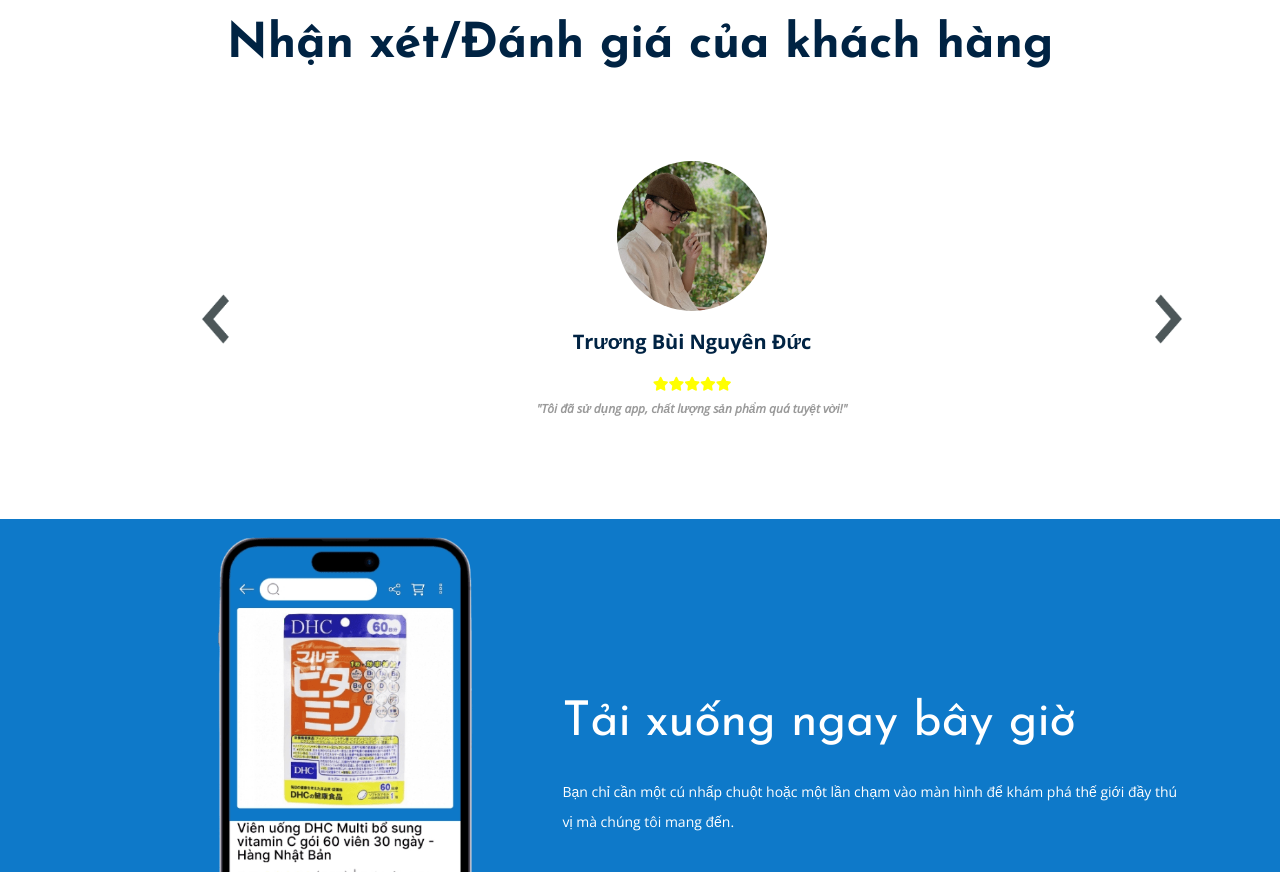
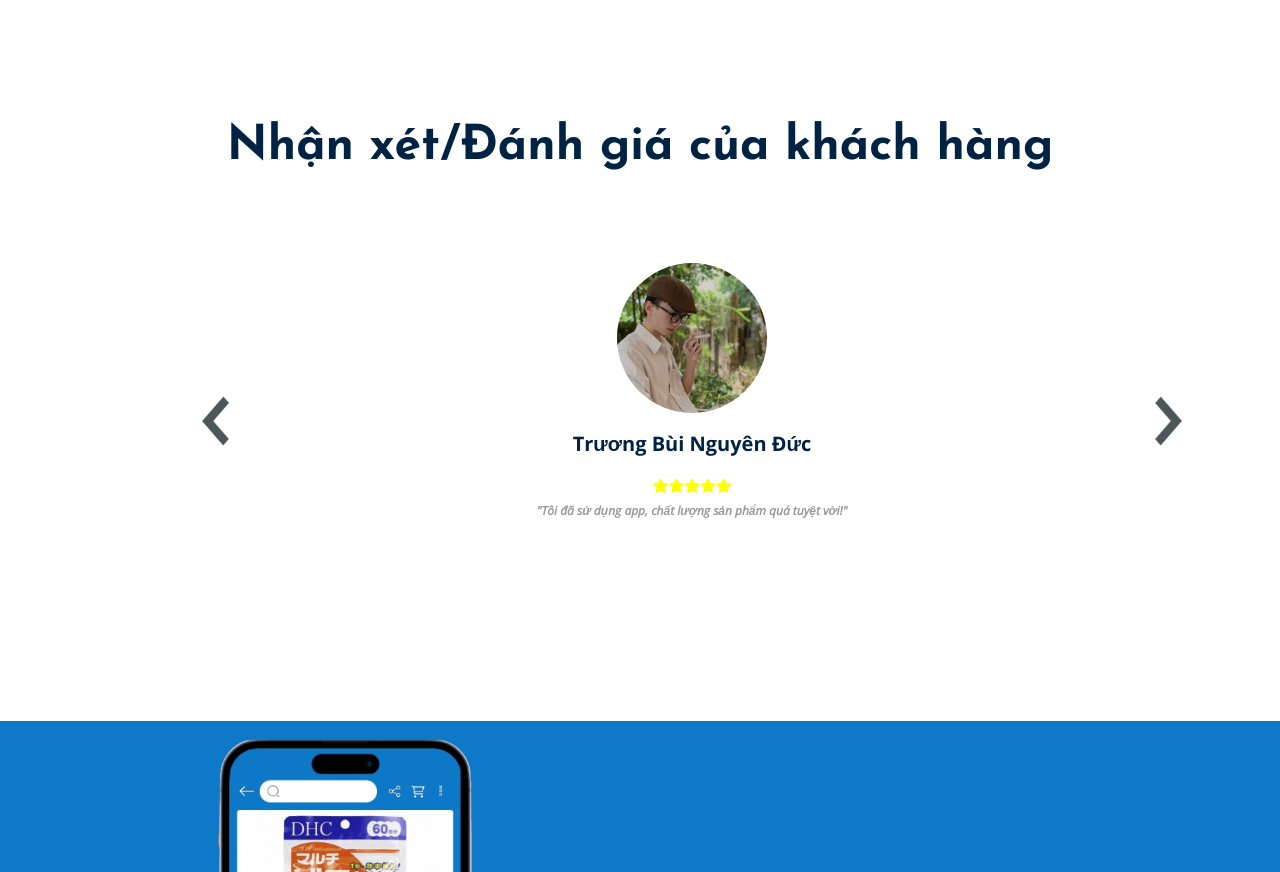
Before and after one commit to fmt-mart/FMT, a plain HTML site: page index.html in a window 1280 px wide. Shown: the part 3850-4722 px from the top of the page. Drawn offline with nearby package versions, Linux system fonts and the light colour scheme; some packages are replaced by stand-ins of ours.

Commit message:
first commit

```diff
--- a/css/style.css
+++ b/css/style.css
@@ -248,6 +248,7 @@ nav{
 
 /**********************************Nhan xet danh gia******************************/
 
+
 .lui{
   height: 50px;
   width: 50px;
@@ -271,14 +272,20 @@ nav{
   color: #002343;
 }
 
+.section {
+  padding: 100px 0;
+}
+
 .comment {
   width: 70%;
   height: 100%;
   margin: 0 auto;
   line-height: 30px;
+  justify-content: center;
 }
 
 .comment-body{
+  text-align: center;
   justify-content: center;
   display: flex;
   align-items: center;
@@ -301,6 +308,7 @@ nav{
   background-color: #ffffff;
   border-radius: 20px;
   padding-top: 50px;
+  justify-content: center;
 }
 
 #list-comment .item .avatar{
@@ -325,19 +333,16 @@ nav{
 }
 
 #list-comment .item .text{
-  padding: 20px 50px;
   color: #fff;
   justify-content: center;
 }
 
 #list-comment .item p{
   font-size: 12px;
-  padding: 0px 50px;
   width: 100%;
   text-align: center;
   font-weight: bold;
   font-style: italic;
-
 }
 
 .avatar1{
@@ -497,6 +502,7 @@ ul.rating li {
   left: 0;
   right: 0;
   bottom: 0;
+
 }
 
 a {
--- a/index.html
+++ b/index.html
@@ -328,7 +328,7 @@
           <div class="col-12">
             <!-- Promo Video -->
             <div class="video">
-              <video height="660px" width="1100px" src="./images/video/copy_4C5DE7C5-7867-4DE8-9A62-8B1577B40AC1.mov" controls
+              <video height="662px" width="1100px" src="./images/video/fmt.mov" controls
                 poster="./images/backgrounds/promo-video-bg.jpg"
               >
               </video>
@@ -342,7 +342,7 @@
     <!--===================================
 =            Pricing Table            =
 ====================================-->
-<section class=""pricing section bg-shape" id="pricing">
+<section class="pricing section bg-shape" id="pricing">
   <div class="comment">
     <h2>Nhận xét/Đánh giá của khách hàng</h2>
     <div class="comment-body">
```
Also changed, not shown: 1 other file.
